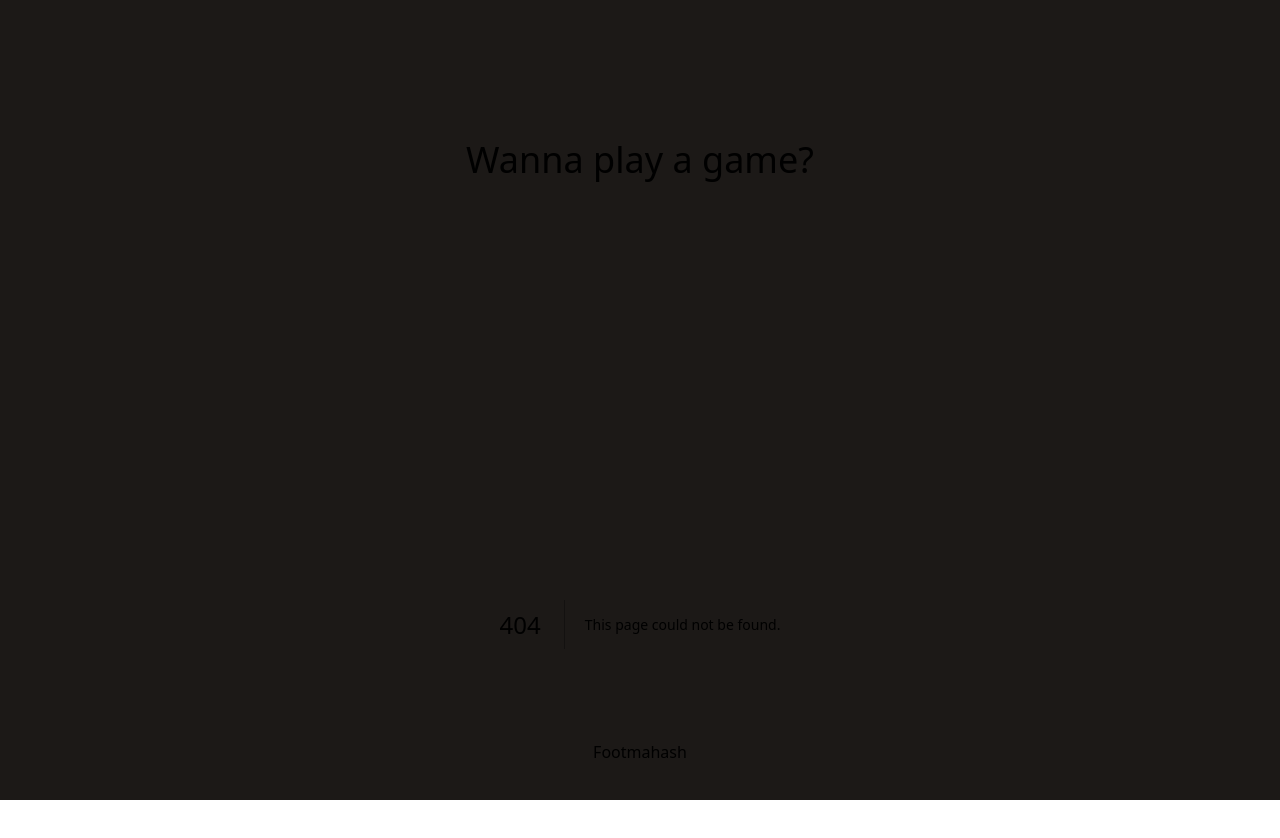
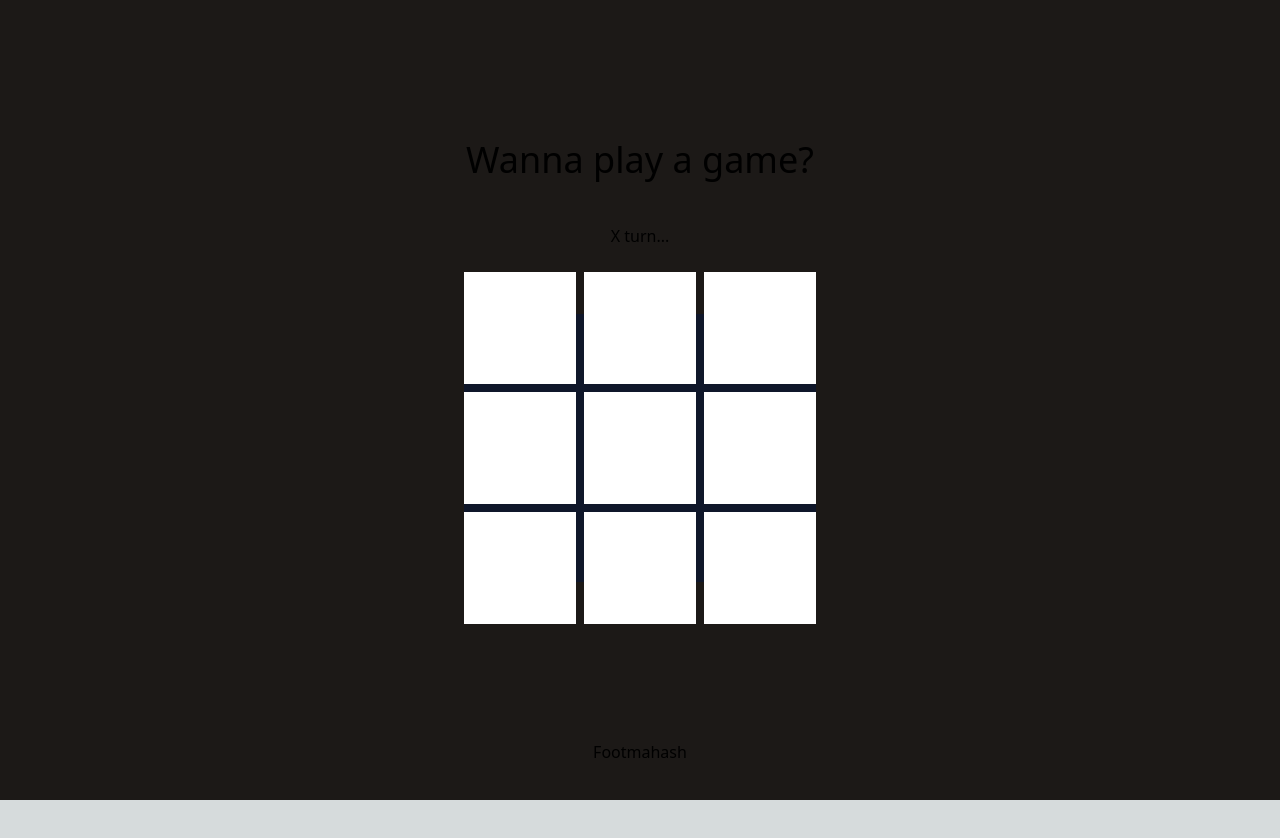
Before and after one commit to CoyAri/Game_Collection, a Next.js app: page /tictactoe in a window 1280 px wide. Before the commit this address had no page. Shown: the top 838 px of the page. After the commit the page ends 800 px from the top, so only its background shows below. Built offline with nearby package versions, Linux system fonts and the light colour scheme.

Commit message:
tictactoe done (styling needed)

```diff
--- a/components/Header.js
+++ b/components/Header.js
@@ -5,9 +5,7 @@ import Link from "next/link"
 export default function Header() {
     const [hide, setHide] = useAtom(hideAtom)
 
-
-
-    const handleClick = (e) => {
+    const handleClick = () => {
         if (hide === 'hidden') setHide('block')
         else setHide('hidden')
     }
--- a/pages/index.js
+++ b/pages/index.js
@@ -21,10 +21,10 @@ export default function Home() {
                 </div>
               </div>
             </Link>
-            <Link href='/tiktactoe' passHref legacyBehavior>
+            <Link href='/tictactoe' passHref legacyBehavior>
               <div className="bg-stone-800 rounded-md p-2 size-32 hover:cursor-pointer" onClick={handleClick}>
                 <div className="">
-                  tiktactoe
+                tictactoe
                 </div>
               </div>
             </Link>
--- /dev/null
+++ b/pages/tictactoe.js
@@ -0,0 +1,11 @@
+import Board from "@/src/tictactoe/Board";
+
+export default function TicTacToe(){
+    return(
+        <>
+            <div className="flex justify-center">
+                <Board />
+            </div>
+        </>
+    )
+}
--- a/pages/tiktactoe.js
+++ /dev/null
@@ -1,20 +0,0 @@
-
-export default function TikTacToe(){
-    return(
-        <>
-            <div className="flex justify-center">
-                <div className="grid grid-cols-3 place-content-center">
-                    <div className="bg-transparent size-20">1</div>
-                    <div className="bg-transparent size-20 border-r-8 border-l-8">2</div>
-                    <div className="bg-transparent size-20">3</div>
-                    <div className="bg-transparent size-20 border-t-8">4</div>
-                    <div className="bg-transparent size-20 border-r-8 border-l-8 border-t-8">5</div>
-                    <div className="bg-transparent size-20 border-t-8">6</div>
-                    <div className="bg-transparent size-20 border-t-8">7</div>
-                    <div className="bg-transparent size-20 border-r-8 border-l-8 border-t-8">8</div>
-                    <div className="bg-transparent size-20 border-t-8">9</div>
-                </div>
-            </div>
-        </>
-    )
-}
--- /dev/null
+++ b/src/tictactoe/Board.js
@@ -0,0 +1,72 @@
+import { useState } from "react";
+import Square from "./Square";
+import calculateWinner from "./calculateWinner";
+
+export default function Board() {
+
+    const [squares, setSquares] = useState(Array(9).fill(null))
+    const [xNext, setXNext] = useState(true)
+    const [reset, setReset] = useState(false)
+    const winner = calculateWinner(squares)
+    let status
+
+    function handleClick(i) {
+
+        if (squares[i] || calculateWinner(squares)) {
+            return
+        }
+        const nextSquares = squares.slice()
+
+        if (xNext) nextSquares[i] = "X"
+        else nextSquares[i] = "O"
+
+        if (squares.includes(null) === false || calculateWinner(nextSquares)) {
+            setReset(true)
+        }
+
+        setSquares(nextSquares)
+        setXNext(!xNext)
+    }
+
+    function handleReset() {
+        const resetSquares = Array(9).fill(null)
+        setReset(false)
+        setXNext(true)
+        setSquares(resetSquares)
+    }
+
+    if (winner) {
+        status = winner + " wins!"
+    }
+    else if (squares.includes(null) == false) {
+        status = "It's a draw... 💀"
+
+    }
+    else {
+        status = (xNext ? "X" : "O") + " turn..."
+    }
+
+    return (
+        <>
+            <div className="grid grid-rows-5">
+                <div className="text-center">{status}</div>
+                <div className="bg-slate-900 grid grid-cols-3 place-content-center gap-2 row-span-3">
+                    <Square value={squares[0]} onSquareClick={() => handleClick(0)} />
+                    <Square value={squares[1]} onSquareClick={() => handleClick(1)} />
+                    <Square value={squares[2]} onSquareClick={() => handleClick(2)} />
+                    <Square value={squares[3]} onSquareClick={() => handleClick(3)} />
+                    <Square value={squares[4]} onSquareClick={() => handleClick(4)} />
+                    <Square value={squares[5]} onSquareClick={() => handleClick(5)} />
+                    <Square value={squares[6]} onSquareClick={() => handleClick(6)} />
+                    <Square value={squares[7]} onSquareClick={() => handleClick(7)} />
+                    <Square value={squares[8]} onSquareClick={() => handleClick(8)} />
+                </div>
+                <div className="relative">
+                    <div className="flex justify-center">
+                        <button className={`${reset ? 'block' : 'hidden'} absolute bottom-0 text-center size-12 text-2xl`} onClick={handleReset}>🎅🏻</button>
+                    </div>
+                </div>
+            </div>
+        </>
+    )
+}
--- /dev/null
+++ b/src/tictactoe/Square.js
@@ -0,0 +1,13 @@
+
+export default function Square({ value, onSquareClick}) {
+
+    return (
+        <>
+            <div
+                className="bg-white hover:bg-slate-400 size-28 flex justify-center button"
+                onClick={onSquareClick}>
+                <button className="text-black size-full">{value}</button>
+            </div>
+        </>
+    )
+}
--- /dev/null
+++ b/src/tictactoe/calculateWinner.js
@@ -0,0 +1,20 @@
+
+export default function calculateWinner(squares){
+    const lines = [
+        [0, 1, 2],
+        [3, 4, 5],
+        [6, 7, 8],
+        [0, 3, 6],
+        [1, 4, 7],
+        [2, 5, 8],
+        [0, 4, 8],
+        [2, 4, 6]
+      ]
+    for (let i = 0; i < lines.length; i++){
+        const [a, b, c] = lines[i]
+        if (squares[a] && squares[a] === squares[b] && squares[a] === squares[c]){
+            return squares[a]
+        }
+    }
+    return null
+}
--- a/store.js
+++ b/store.js
@@ -1,3 +1,3 @@
-import { atom } from "jotai"
+import { atomWithStorage } from 'jotai/utils'
 
-export const hideAtom = atom('hidden')
+export const hideAtom = atomWithStorage('backButton', 'hidden')
--- a/tailwind.config.js
+++ b/tailwind.config.js
@@ -4,6 +4,7 @@ module.exports = {
     "./pages/**/*.{js,ts,jsx,tsx,mdx}",
     "./components/**/*.{js,ts,jsx,tsx,mdx}",
     "./app/**/*.{js,ts,jsx,tsx,mdx}",
+    "./src/**/*.{js,ts,jsx,tsx,mdx}",
   ],
   theme: {
     extend: {
```
